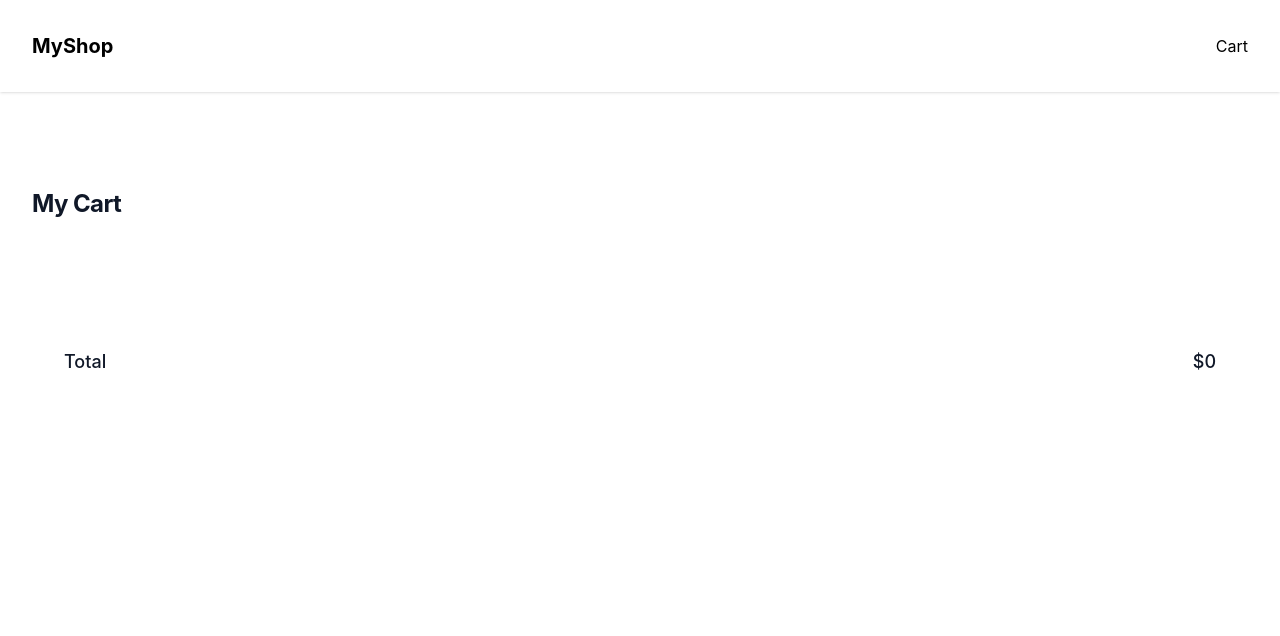
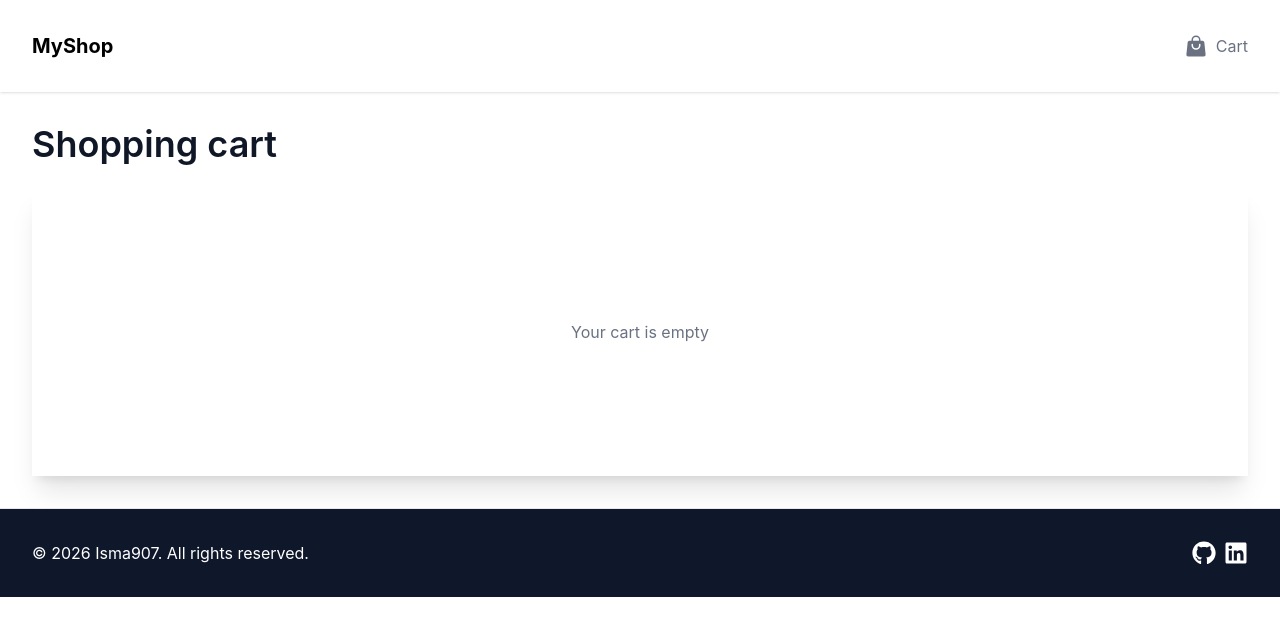
Before and after one commit to isma907/React-Shop, a React (Vite) app: page /cart in a window 1280 px wide. Shown: the top 636 px of the page. Built offline with nearby package versions, Linux system fonts and the light colour scheme.

Commit message:
added improvements

```diff
--- a/package.json
+++ b/package.json
@@ -14,11 +14,13 @@
     "deploy": "gh-pages -d dist"
   },
   "dependencies": {
+    "@heroicons/react": "^2.2.0",
     "@tailwindcss/vite": "^4.2.2",
     "@tanstack/react-query": "^5.94.5",
     "@tanstack/react-query-devtools": "^5.94.5",
     "react": "^19.2.4",
     "react-dom": "^19.2.4",
+    "react-icons": "^5.6.0",
     "react-router": "^7.13.1",
     "tailwindcss": "^4.2.2",
     "zustand": "^5.0.12"
--- /dev/null
+++ b/src/components/Footer.tsx
@@ -0,0 +1,19 @@
+import { FaGithub, FaLinkedin } from 'react-icons/fa';
+
+export const Footer = () => {
+  return (
+    <footer className="border-t border-gray-200 bg-slate-900">
+      <div className="container flex gap-2 items-center justify-between">
+        <p className="text-center text-white">© 2026 Isma907. All rights reserved.</p>
+        <div className="flex gap-2">
+          <a href="https://github.com/isma907" target="_blank" className="text-lg">
+            <FaGithub className="text-white text-2xl" />
+          </a>
+          <a href="https://www.linkedin.com/in/ismaelfernandez91/" target="_blank">
+            <FaLinkedin className="text-white text-2xl" />
+          </a>
+        </div>
+      </div>
+    </footer>
+  );
+};
--- a/src/components/Header.tsx
+++ b/src/components/Header.tsx
@@ -1,9 +1,10 @@
+import { ShoppingBagIcon } from '@heroicons/react/24/solid';
 import { Link } from 'react-router';
 
 export default function Header() {
   return (
-    <header className="main-navbar bg-white shadow-sm">
-      <div className="mx-auto max-w-2xl p-8 px-4 lg:max-w-7xl lg:px-8 ">
+    <header className="main-navbar bg-white shadow-sm sticky top-0 z-50">
+      <div className="container">
         <nav className="flex items-center justify-between gap-4">
           <div className="text-xl font-bold cursor-pointer">
             <Link to="/">MyShop</Link>
@@ -19,8 +20,11 @@ export default function Header() {
                         />
                     </div> */}
 
-          <div>
-            <Link to="/cart">Cart</Link>
+          <div className="text-gray-500 hover:text-indigo-700">
+            <Link to="/cart" className="flex items-center gap-2">
+              <ShoppingBagIcon aria-hidden="true" className="size-6 shrink-0 " />
+              Cart
+            </Link>
           </div>
         </nav>
       </div>
--- a/src/layouts/HomeLayout.tsx
+++ b/src/layouts/HomeLayout.tsx
@@ -1,11 +1,12 @@
+import { Footer } from '../components/Footer';
 import Header from '../components/Header';
 
 export default function HomeLayout({ children }: { children: React.ReactNode }) {
   return (
     <>
       <Header />
-      {/* mx-auto max-w-2xl px-4 py-16 sm:px-6 sm:py-24 lg:max-w-7xl lg:px-8 */}
       <div className="w-full">{children}</div>
+      <Footer />
     </>
   );
 }
--- a/src/pages/Cart.tsx
+++ b/src/pages/Cart.tsx
@@ -3,51 +3,88 @@ import type { CartItem } from '../interfaces/products.interface';
 import { useCartStore } from '../store/cart.store';
 
 export default function Cart() {
-  const { cartItems, removeFromCart } = useCartStore();
+  const { cartItems } = useCartStore();
 
   return (
-    <div className="mx-auto max-w-2xl px-4 py-16 sm:px-6 sm:py-24 lg:max-w-7xl lg:px-8 min-h-[50vh] ">
-      <h2 className="text-2xl font-bold tracking-tight text-gray-900">My Cart</h2>
+    <div className="container">
+      <h1 className="text-4xl font-semibold text-gray-900 mb-6">Shopping cart</h1>
 
-      <div className="mx-auto max-w-2xl px-4 py-16 sm:px-6 sm:py-24 lg:max-w-7xl lg:px-8">
+      <div className="flex h-full flex-col overflow-y-auto bg-white shadow-xl">
+        <div className="flex-1 overflow-y-auto px-4 py-6 sm:px-6 ">
+          {cartItems.length === 0 && (
+            <div className="flex items-center justify-center min-h-60">
+              <p className="text-gray-500">Your cart is empty</p>
+            </div>
+          )}
+
+          {cartItems.length > 0 && (
+            <>
+              <div className="mt-8">
+                <ul role="list" className="my-6 divide-y divide-gray-200">
                   {cartItems.map((item) => (
-          <CartListItem product={item} />
+                    <CartListItem key={item.product.id} item={item} />
                   ))}
+                </ul>
+              </div>
 
-        <div className="flex items-center justify-between mt-8">
-          <h3 className="text-lg font-medium text-gray-900">Total</h3>
-          <p className="text-lg font-medium text-gray-900">
-            ${cartItems.reduce((acc, item) => acc + item.product.price * item.quantity, 0)}
+              <div className="border-t border-gray-200 px-4 py-6 sm:px-6">
+                <div className="flex justify-between text-base font-medium text-gray-900">
+                  <p>Subtotal</p>
+                  <p>$262.00</p>
+                </div>
+                <p className="mt-0.5 text-sm text-gray-500">
+                  Shipping and taxes calculated at checkout.
                 </p>
+                <div className="mt-6">
+                  <a className="flex items-center justify-center rounded-md border border-transparent bg-indigo-600 px-6 py-3 text-base font-medium text-white shadow-xs hover:bg-indigo-700">
+                    Checkout
+                  </a>
+                </div>
+              </div>
+            </>
+          )}
         </div>
       </div>
     </div>
   );
 }
 
-const CartListItem = ({ product }: { product: CartItem }) => {
+const CartListItem = ({ item }: { item: CartItem }) => {
   const { removeFromCart } = useCartStore();
 
   return (
-    <div className="flex items-center gap-4 py-3">
+    <li key={item.product.id} className="flex py-6">
+      <div className="size-24 shrink-0 overflow-hidden rounded-md border border-gray-200">
         <img
-        src={product.product.images[0]}
-        alt={product.product.title}
-        className="h-24 w-24 rounded-lg object-cover"
+          alt={item.product.title}
+          src={item.product.images[0]}
+          className="size-full object-cover"
         />
-      <div className="flex-1">
-        <Link to={`/product/${product.product.id}`}>
-          <h3 className="text-lg font-medium text-gray-900">{product.product.title}</h3>
-        </Link>
-        <p className="text-sm text-gray-600">${product.product.price}</p>
-        <p className="text-sm text-gray-600">Quantity: {product.quantity}</p>
       </div>
+
+      <div className="ml-4 flex flex-1 flex-col">
+        <div>
+          <div className="flex justify-between text-base font-medium text-gray-900">
+            <h3>
+              <Link to={`/product/${item.product.id}`}>{item.product.title}</Link>
+            </h3>
+            <p className="ml-4">${item.product.price}</p>
+          </div>
+        </div>
+        <div className="flex flex-1 items-end justify-between text-sm">
+          <p className="text-gray-500">Qty {item.quantity}</p>
+
+          <div className="flex">
             <button
-        onClick={() => removeFromCart(product.productId)}
-        className="text-sm text-red-600 hover:text-red-800 cursor-pointer"
+              type="button"
+              onClick={() => removeFromCart(item.product.id)}
+              className="font-medium text-indigo-600 hover:text-indigo-500 cursor-pointer"
             >
               Remove
             </button>
           </div>
+        </div>
+      </div>
+    </li>
   );
 };
--- a/src/pages/Home.tsx
+++ b/src/pages/Home.tsx
@@ -6,12 +6,12 @@ export default function Home() {
   return (
     <>
       <div className="bg-gray-100">
-        <div className="mx-auto max-w-2xl px-4 py-16 sm:px-6 sm:py-24 lg:max-w-7xl lg:px-8 min-h-[50vh] ">
+        <div className="container min-h-[50vh] ">
           <HomeCategories />
         </div>
       </div>
 
-      <div className="mx-auto max-w-2xl px-4 py-16 sm:px-6 sm:py-24 lg:max-w-7xl lg:px-8">
+      <div className="container">
         <HomeProducts />
       </div>
     </>
--- a/src/pages/product/Product.tsx
+++ b/src/pages/product/Product.tsx
@@ -30,10 +30,11 @@ const Product = () => {
   return (
     <>
       <div className="pt-16">
+        <div className="container">
           <nav aria-label="Breadcrumb">
             <ol
               role="list"
-            className="mx-auto flex max-w-2xl items-center space-x-2 px-4 sm:px-6 lg:max-w-7xl lg:px-8"
+              className="flex max-w-2xl items-center space-x-2 px-4 sm:px-6 lg:max-w-7xl lg:px-8"
             >
               <li>
                 <div className="flex items-center">
@@ -67,7 +68,7 @@ const Product = () => {
           {isFetching && <div>Loading product...</div>}
 
           {/* Image gallery */}
-        <div className="mx-auto mt-6 max-w-2xl sm:px-6 lg:grid lg:max-w-7xl lg:grid-cols-3 lg:gap-8 lg:px-8">
+          <div className="mt-6 lg:grid lg:max-w-7xl lg:grid-cols-3 lg:gap-8 lg:px-8">
             <img
               src={product.images[0] ?? placeholder}
               className="row-span-2 aspect-3/4 size-full rounded-lg object-cover max-lg:hidden"
@@ -99,7 +100,7 @@ const Product = () => {
           </div>
 
           {/* Product info */}
-        <div className="mx-auto max-w-2xl px-4 pt-10 pb-16 sm:px-6 lg:grid lg:max-w-7xl lg:grid-cols-3 lg:grid-rows-[auto_auto_1fr] lg:gap-x-8 lg:px-8 lg:pt-16 lg:pb-24">
+          <div className="pt-10 pb-16 lg:grid lg:max-w-7xl lg:grid-cols-3 lg:grid-rows-[auto_auto_1fr] lg:gap-x-8 lg:px-8 lg:pt-16 lg:pb-24">
             <div className="lg:col-span-2 lg:border-r lg:border-gray-200 lg:pr-8">
               <h1 className="text-2xl font-bold tracking-tight text-gray-900 sm:text-3xl">
                 {product.title}
@@ -139,9 +140,10 @@ const Product = () => {
               </div>
             </div>
           </div>
+        </div>
 
         <div className="w-full bg-gray-100">
-          <div className="mx-auto max-w-2xl px-4 py-16 sm:px-6 sm:py-24 lg:max-w-7xl lg:px-8">
+          <div className="container py-16">
             <RelatedProducts productId={productId!} />
           </div>
         </div>
--- a/src/services/cart.service.ts
+++ b/src/services/cart.service.ts
@@ -1,6 +1,6 @@
 import type { Product } from '../interfaces/products.interface';
 
 export async function addToCart(product: Product): Promise<Product> {
-  await new Promise((resolve) => setTimeout(resolve, 1200));
+  await new Promise((resolve) => setTimeout(resolve, 250));
   return product;
 }
--- a/src/store/cart.store.ts
+++ b/src/store/cart.store.ts
@@ -34,7 +34,7 @@ export const useCartStore = create<CartState>()(
       });
     },
     clearCart: () => {
-      set((state: { cartItems: CartItem[] }) => ({
+      set(() => ({
         cartItems: [],
       }));
     },
--- a/src/styles/tailwind.css
+++ b/src/styles/tailwind.css
@@ -6,4 +6,8 @@
     .card {
         @apply flex flex-col items-center p-4 shadow-lg rounded-xl bg-gray-100
     }
+
+    .container {
+        @apply mx-auto max-w-2xl p-8 px-4 lg:max-w-7xl lg:px-8
+    }
 }
```
Also changed, not shown: 1 other file (tests, documents, lock files or other folders). Lines whose indentation alone changed are shown as unchanged.
